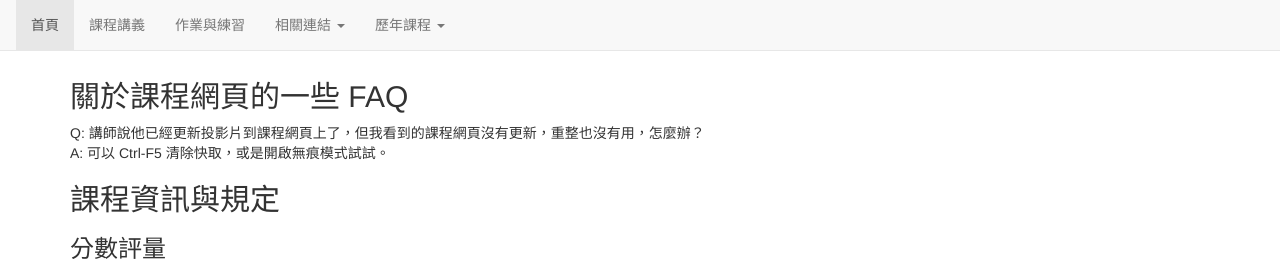
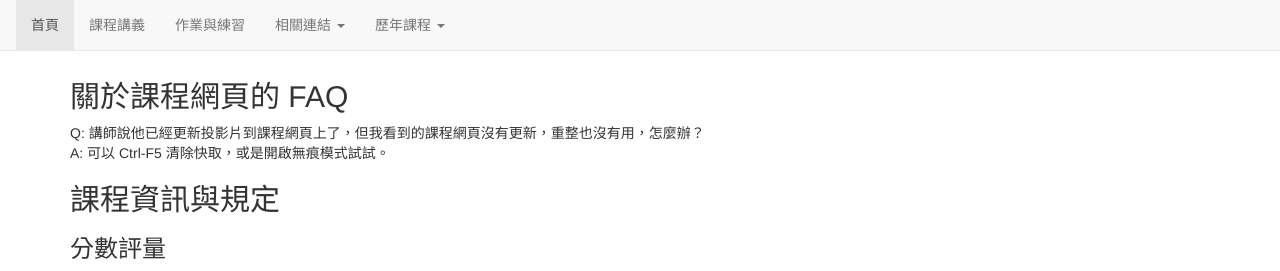
Before and after one commit to tw-csie-sprout/py2026, a Jekyll site: the page built from index.md, in a window 1280 px wide and 900 px high. Shown: the top 271 px of the window. Built offline with Jekyll 4.4.1, drawn with Linux system fonts in a browser that asks for light colours.

Commit message:
Update index.md

```diff
--- a/index.md
+++ b/index.md
@@ -2,7 +2,7 @@
 layout: default
 title: "課程大綱"
 ---
-## 關於課程網頁的一些 FAQ
+## 關於課程網頁的 FAQ
 
 Q: 講師說他已經更新投影片到課程網頁上了，但我看到的課程網頁沒有更新，重整也沒有用，怎麼辦？
 A: 可以 Ctrl-F5 清除快取，或是開啟無痕模式試試。
```
